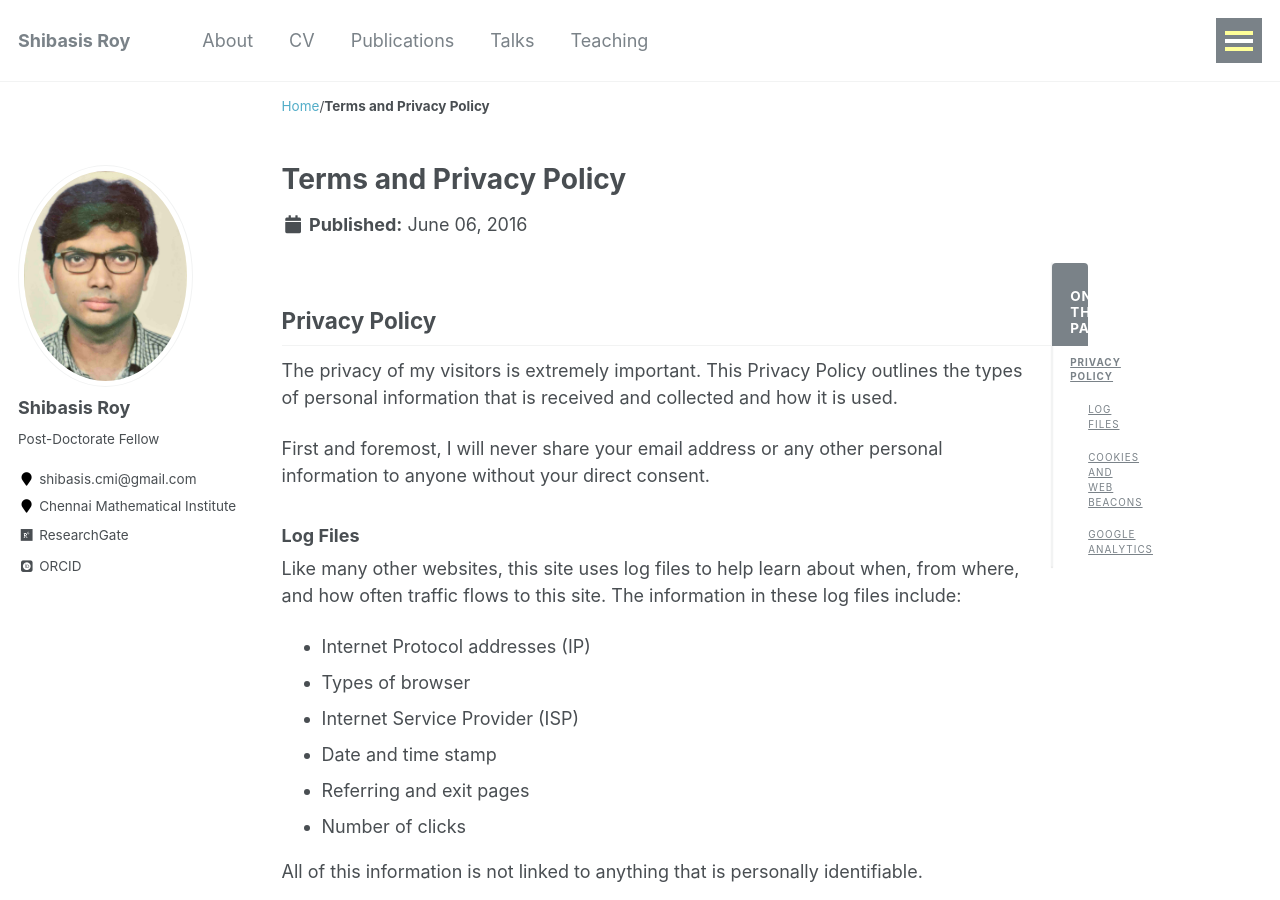
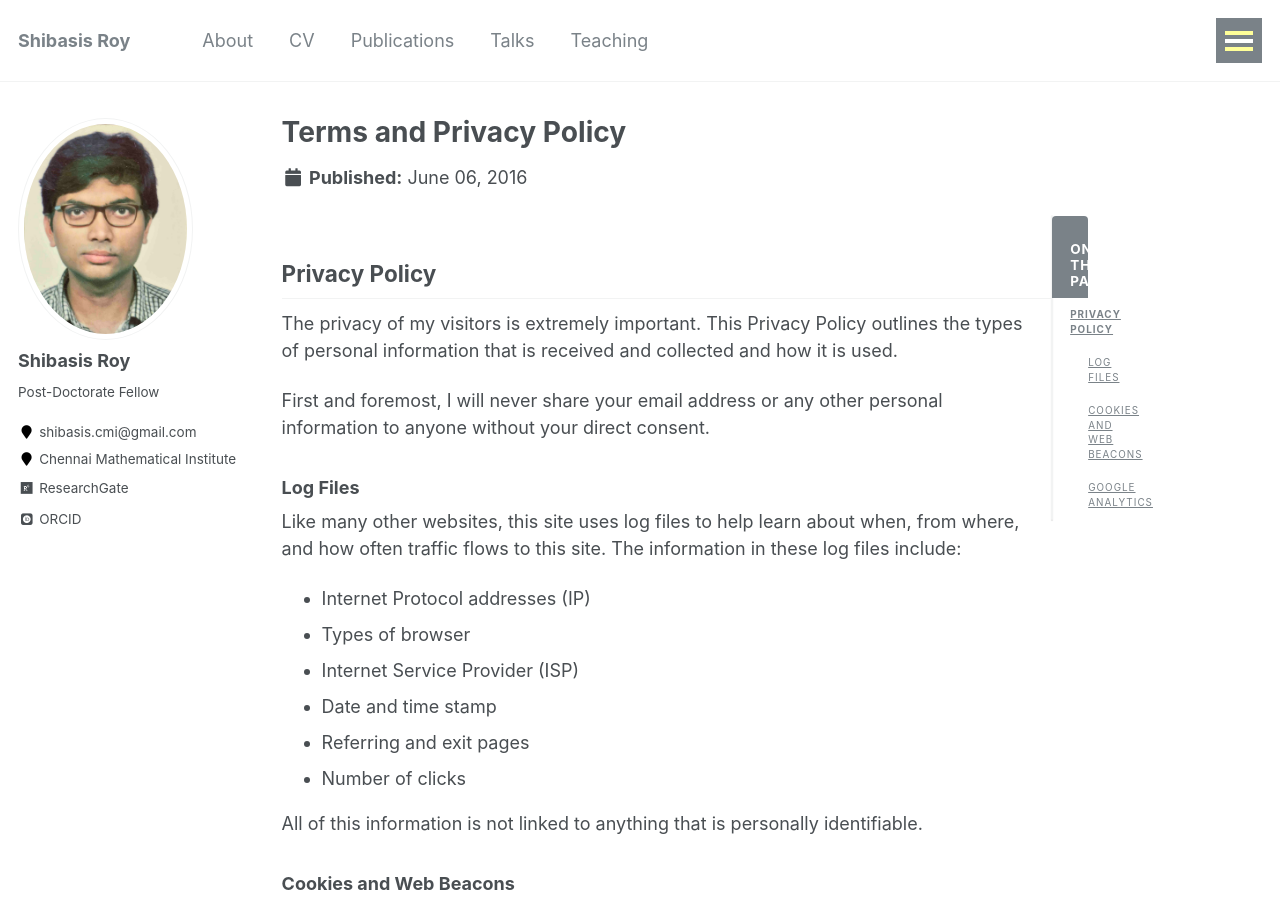
Before and after one commit to shibasisr/shibasisr.github.io, a Jekyll site: the page built from _pages/terms.md, in a window 1280 px wide and 900 px high. Built offline with Jekyll 4.4.1, drawn with Linux system fonts in a browser that asks for light colours; some web fonts are replaced; a script bundle is joined from its source files by our own code; library files that are not in the unit come from our copies; part of the change alters nothing that is shown.

```diff
--- a/_config.yml
+++ b/_config.yml
@@ -15,7 +15,7 @@ url                      : https://shibasisr.github.io
 baseurl                  : "" # the subpath of your site, e.g. "/blog"
 repository               : "shibasisr/shibasisr.github.io"
 teaser                   :  # filename of teaser fallback teaser image placed in /images/, .e.g. "500x300.png"
-breadcrumbs              : true #false # true, false (default)
+breadcrumbs              : false # true, false (default)
 words_per_minute         : 160
 future                   : true
 read_more                : "disabled" # if enabled, adds "Read more" links to excerpts
```
